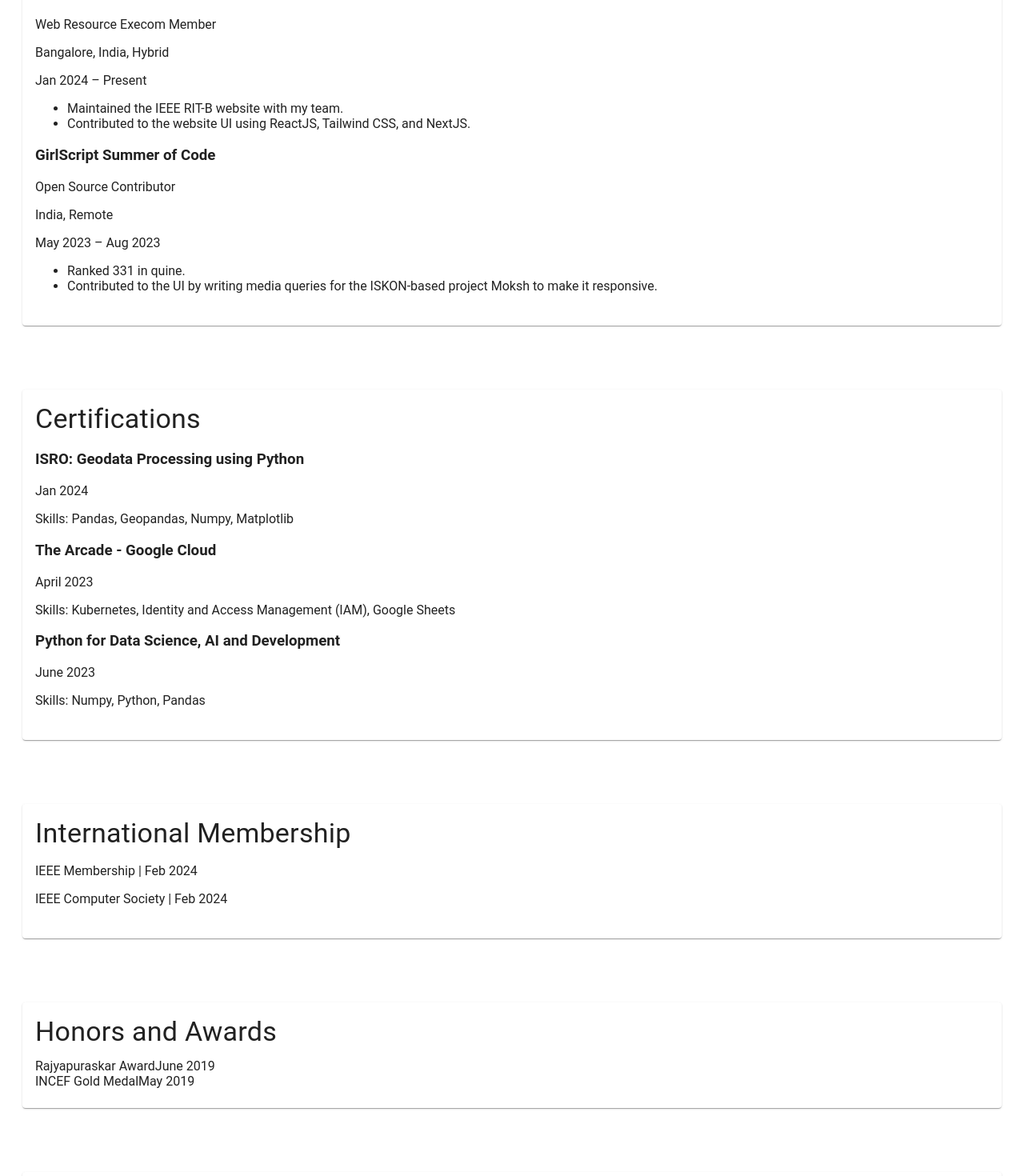
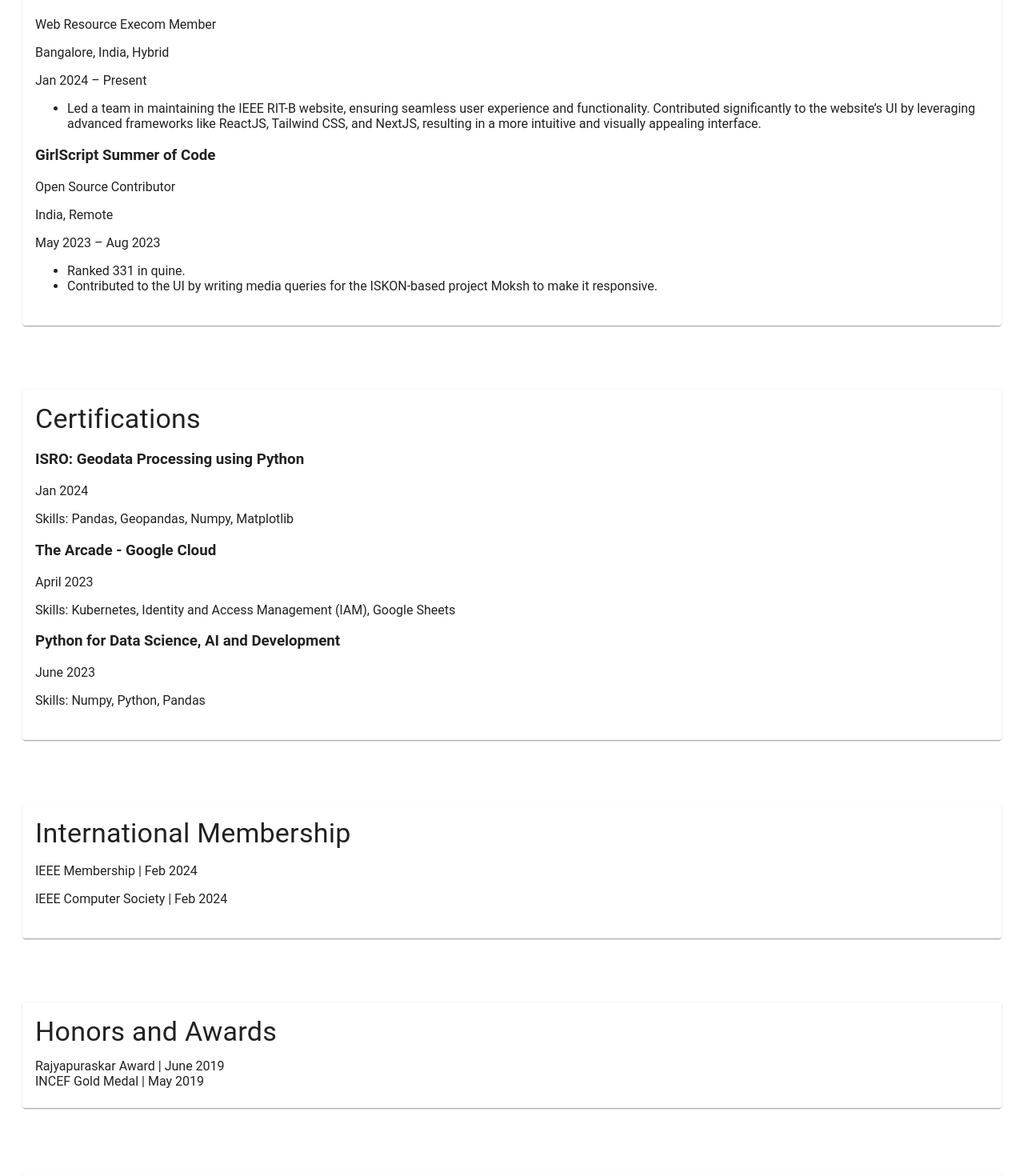
Before and after one commit to Abhishekvk04/Portfolio-Website, a React (Create React App) app: page / in a window 1280 px wide. Shown: the part 1620-3090 px from the top of the page at 80% size. Built offline with nearby package versions, Linux system fonts and the light colour scheme.

Commit message:
updated App.js

```diff
--- a/src/App.js
+++ b/src/App.js
@@ -57,7 +57,7 @@
                   <ListItemText primary="Projects" />
                 </ListItem>
               <ListItem>
-                <Button variant="contained" color="primary" href="https://drive.google.com/file/d/1y-lpJPkgEmS2zd1ACyo1Bbyh7OI6pLPO/view?usp=sharing" target="_blank">
+                <Button variant="contained" color="primary" href="https://drive.google.com/file/d/1Y1HxzhSOdSD4h-qkjbwQZ9UtspICCVLH/view?usp=sharing" target="_blank">
                   View Resume
                 </Button>
               </ListItem>
@@ -137,8 +137,9 @@
           <p>Bangalore, India, Hybrid</p>
           <p>Jan 2024 – Present</p>
           <ul>
-            <li>Maintained the IEEE RIT-B website with my team.</li>
-            <li>Contributed to the website UI using ReactJS, Tailwind CSS, and NextJS.</li>
+            <li>Led a team in maintaining the IEEE RIT-B website, ensuring seamless user experience and functionality. Contributed
+significantly to the website’s UI by leveraging advanced frameworks like ReactJS, Tailwind CSS, and NextJS, resulting in
+a more intuitive and visually appealing interface.</li>
           </ul>
           <h3>GirlScript Summer of Code</h3>
           <p>Open Source Contributor</p>
@@ -201,11 +202,12 @@
         <div className="left-align">
           <div className="honor-award">
             <span className="award-title">Rajyapuraskar Award</span>
-            <span className="award-date">June 2019</span>
+            <span className="award-date"> | June 2019</span>
           </div>
+
           <div className="honor-award">
             <span className="award-title">INCEF Gold Medal</span>
-            <span className="award-date">May 2019</span>
+            <span className="award-date"> | May 2019</span>
           </div>
         </div>
       );
```
